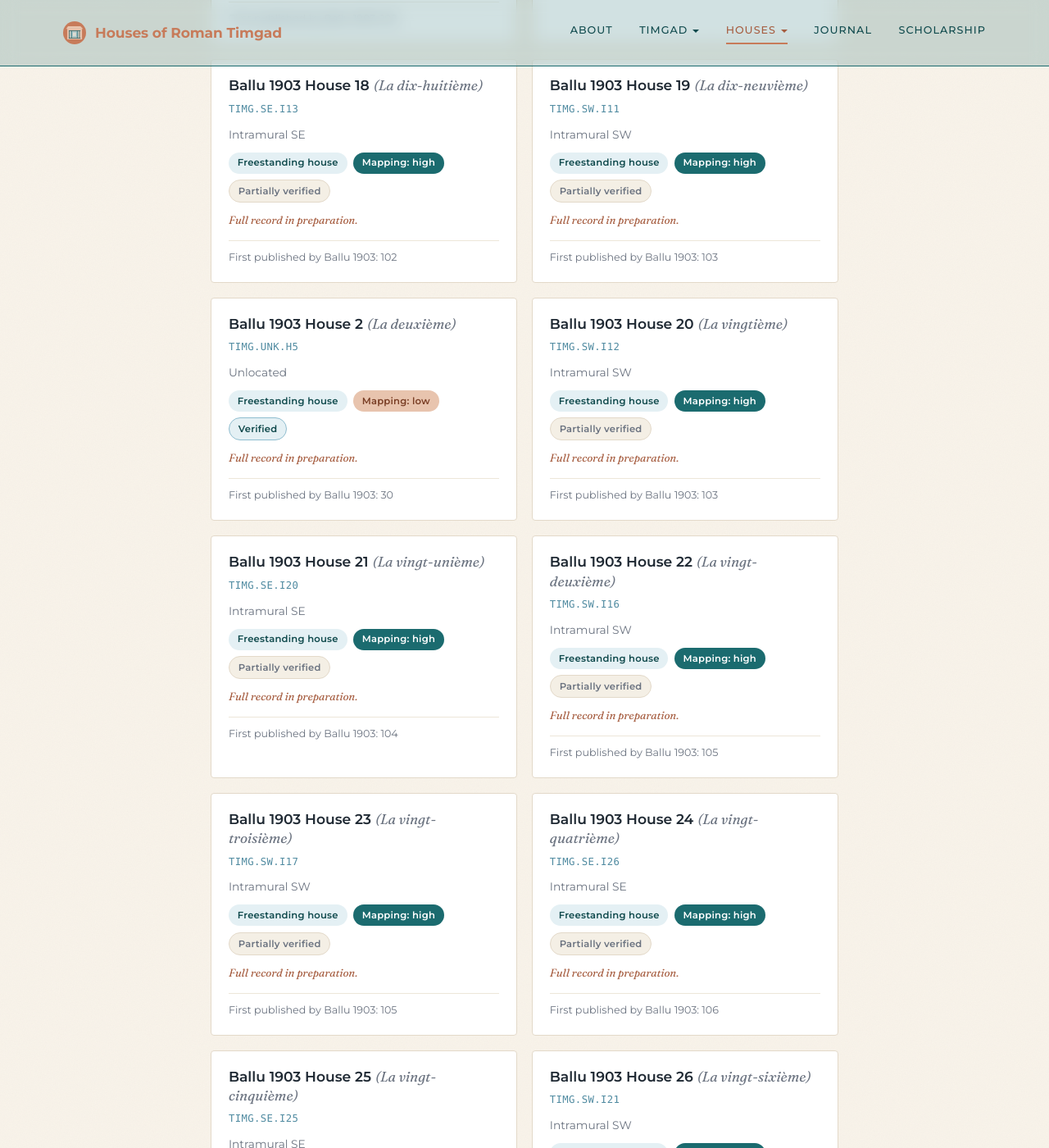
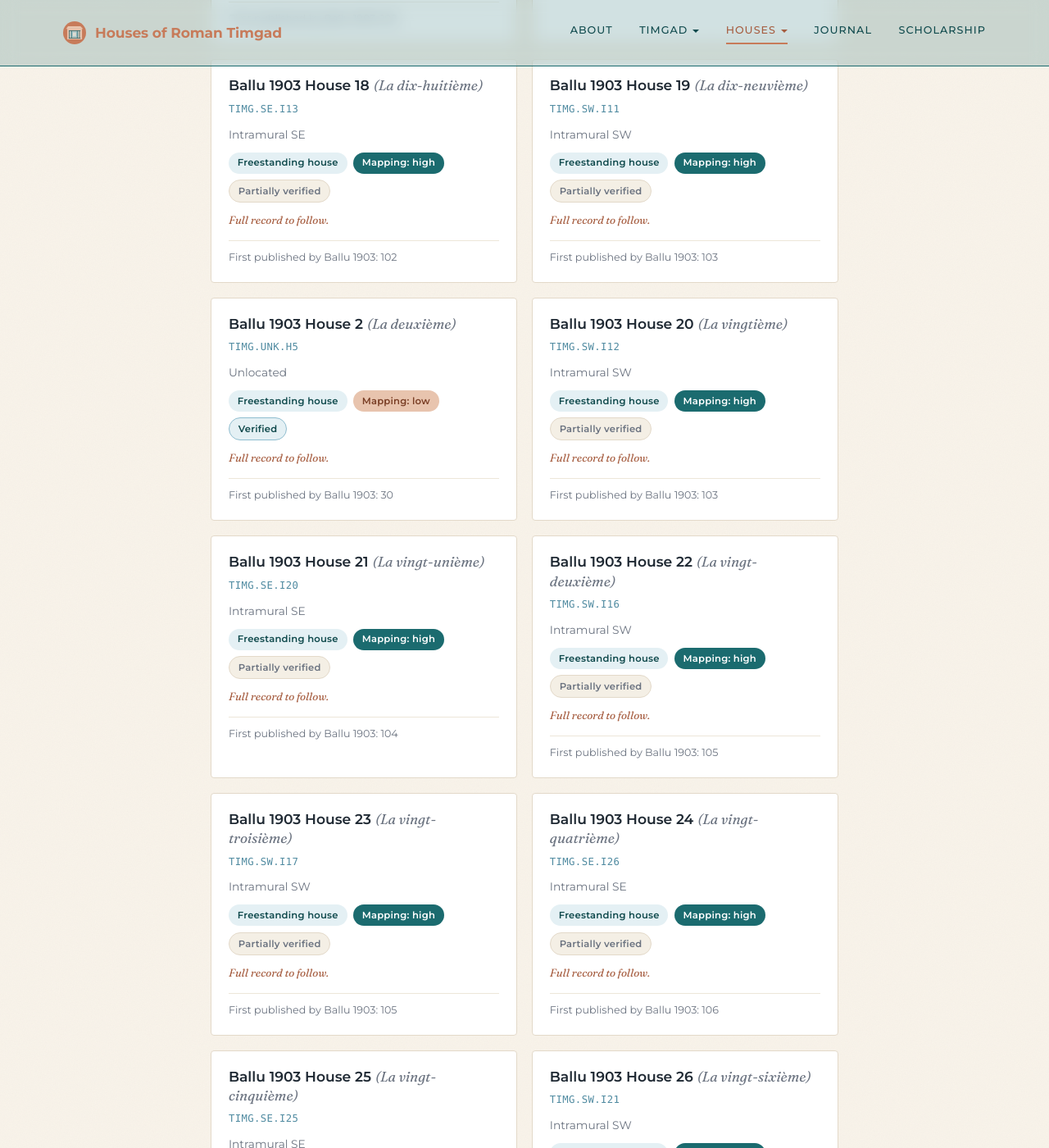
Before and after one commit to kimedher/timgadhouses, a Jekyll site: the page built from houses/catalog.md, in a window 1280 px wide and 1400 px high, scrolled down 2304 px. Shown: the whole window at 82% size. Built offline with Jekyll 4.4.1, drawn with Linux system fonts in a browser that asks for light colours; some of the changed text lies outside the part shown.

Commit message:
Catalog: 'Full record to follow'

```diff
--- a/_includes/house-catalog.html
+++ b/_includes/house-catalog.html
@@ -122,7 +122,7 @@
       {% if house.sample %}<span class="hc-badge hc-badge--full">Full record</span>{% endif %}
     </div>
     {% if house.notes != "" %}{% if house.notes.size > 180 %}<details class="hc-expand"><summary><span class="hc-note hc-expand-preview">{{ house.notes | truncate: 180 | escape }}</span> <span class="hc-expand-label"><span class="hc-more-word">show more</span><span class="hc-less">show less</span></span></summary><p class="hc-note">{{ house.notes | escape }}</p></details>{% else %}<p class="hc-note">{{ house.notes | escape }}</p>{% endif %}{% endif %}
-    {% unless house.sample %}<p class="hc-pending">Full record in preparation.</p>{% endunless %}
+    {% unless house.sample %}<p class="hc-pending">Full record to follow.</p>{% endunless %}
     {% if house.first_published_by != "" %}{% if house.first_published_by.size > 90 %}<details class="hc-expand hc-pub"><summary><span class="hc-expand-preview">First published by {{ house.first_published_by | truncate: 90 | escape }}</span> <span class="hc-expand-label"><span class="hc-more-word">show more</span><span class="hc-less">show less</span></span></summary><p>First published by {{ house.first_published_by | escape }}</p></details>{% else %}<p class="hc-pub">First published by {{ house.first_published_by | escape }}</p>{% endif %}{% endif %}
   </article>
   {% endfor %}
--- a/grid/viewer.html
+++ b/grid/viewer.html
@@ -264,7 +264,7 @@ function detailForHouses(tid, houses, cellG) {
     if (h.sample && h.key_references) add("Key references", esc(h.key_references));
     html += `<div class="detail-grid">${rows}</div>`;
     if (h.sample && h.notes) html += `<p class="note-text">${esc(h.notes)}</p>`;
-    if (!h.sample) html += `<p class="note-text" style="font-style:italic;color:#A65D40">Full record in preparation; index entry only.</p>`;
+    if (!h.sample) html += `<p class="note-text" style="font-style:italic;color:#A65D40">Full record to follow; index entry only.</p>`;
   });
   html += `<a class="cat-link" href="/houses/catalog/" target="_top">View in the house catalog \u2192</a></div>`;
   return html;
```
